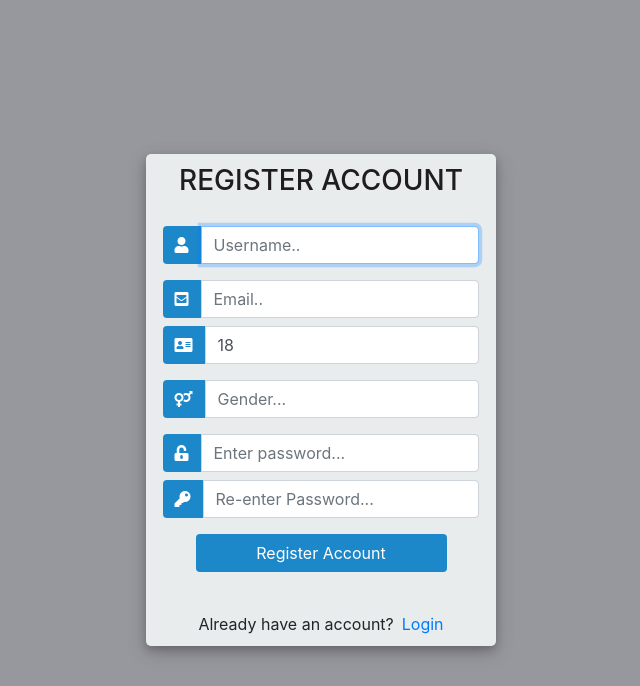
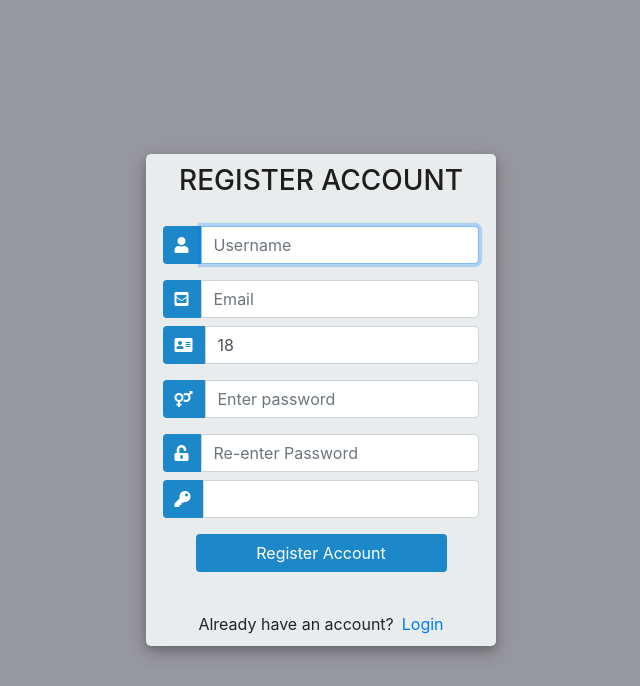
Before and after one commit to NAyeshaKhan/Music_Recommendation_App, a Django app: page /register/ in a window 1280 px wide. Shown: the part 56-742 px from the top of the page, without its empty margins (319-959 px from the left). Run offline with Django 3.2, Linux system fonts and the light colour scheme; some libraries are stand-ins or nearby versions.

Commit message:
Add files via upload
changed placeholders

```diff
--- a/MusicApp/RecApp/templates/register.html
+++ b/MusicApp/RecApp/templates/register.html
@@ -198,12 +198,10 @@
     <script>
 
         var form_fields = document.getElementsByTagName('input')
-        form_fields[1].placeholder='Username..';
-        form_fields[2].placeholder='Email..';
-        form_fields[3].placeholder='Age...';
-        form_fields[4].placeholder='Gender...';
-        form_fields[5].placeholder='Enter password...';
-        form_fields[6].placeholder='Re-enter Password...';
+        form_fields[1].placeholder='Username';
+        form_fields[2].placeholder='Email';
+        form_fields[4].placeholder='Enter password';
+        form_fields[5].placeholder='Re-enter Password';
 
         for (var field in form_fields){
             form_fields[field].className += ' form-control'
```
